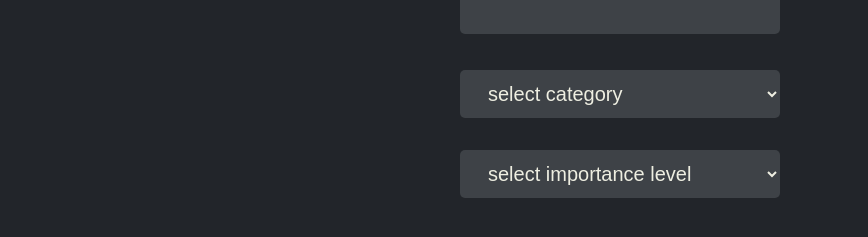
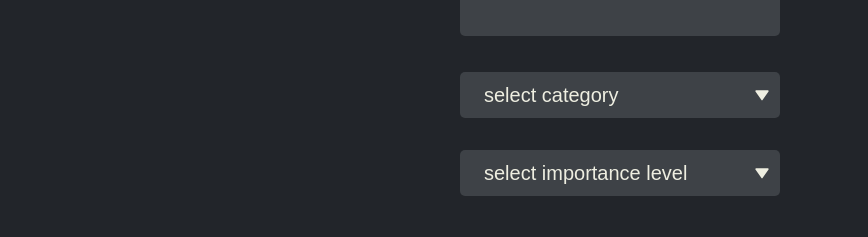
Before and after one commit to fedu00/notqe, a Next.js app: page /profile/createTask in a window 1280 px wide. Shown: the part 421-658 px from the top of the page, without its empty margins (20-888 px from the left). Built offline with nearby package versions, Linux system fonts and the light colour scheme.

Commit message:
add custon arrow icon to select

```diff
--- a/components/Select/Select.css
+++ b/components/Select/Select.css
@@ -1,3 +1,8 @@
+.select_container {
+  position: relative;
+  display: inline-block;
+  margin-bottom: 32px;
+}
 .select_field {
   background-color: #eeeee1;
   padding: 12px 24px;
@@ -7,8 +12,17 @@
   border: none;
   border-radius: 5px;
   outline: none;
-  margin-bottom: 32px;
   transition: 0.4s;
+  appearance: none;
+  cursor: pointer;
+}
+
+.select_arrow_icon {
+  position: absolute;
+  right: 10px;
+  top: 50%;
+  pointer-events: none;
+  transform: translate(0, -50%);
 }
 
 .select_field_dark {
--- a/components/Select/Select.tsx
+++ b/components/Select/Select.tsx
@@ -1,8 +1,8 @@
 "use client";
 import "./Select.css";
 import { useSelector } from "react-redux";
-import { RootState } from "@/redux/store";
-
+import { RootState } from "../../redux/store/store";
+import { BiSolidDownArrow } from "react-icons/bi";
 interface SelectType {
   data: string[];
   onChange(event: React.ChangeEvent<HTMLSelectElement>): void;
@@ -17,7 +17,9 @@ export default function Select({
 }: SelectType) {
   const { ui } = useSelector((state: RootState) => state);
   const { darkModeTheme } = ui;
+
   return (
+    <div className="select_container">
       <select
         className={`select_field ${darkModeTheme && "select_field_dark"}`}
         onChange={onChange}
@@ -30,5 +32,7 @@ export default function Select({
           <option key={category}>{category}</option>
         ))}
       </select>
+      <BiSolidDownArrow className="select_arrow_icon" />
+    </div>
   );
 }
```
Lines whose indentation alone changed are shown as unchanged.
